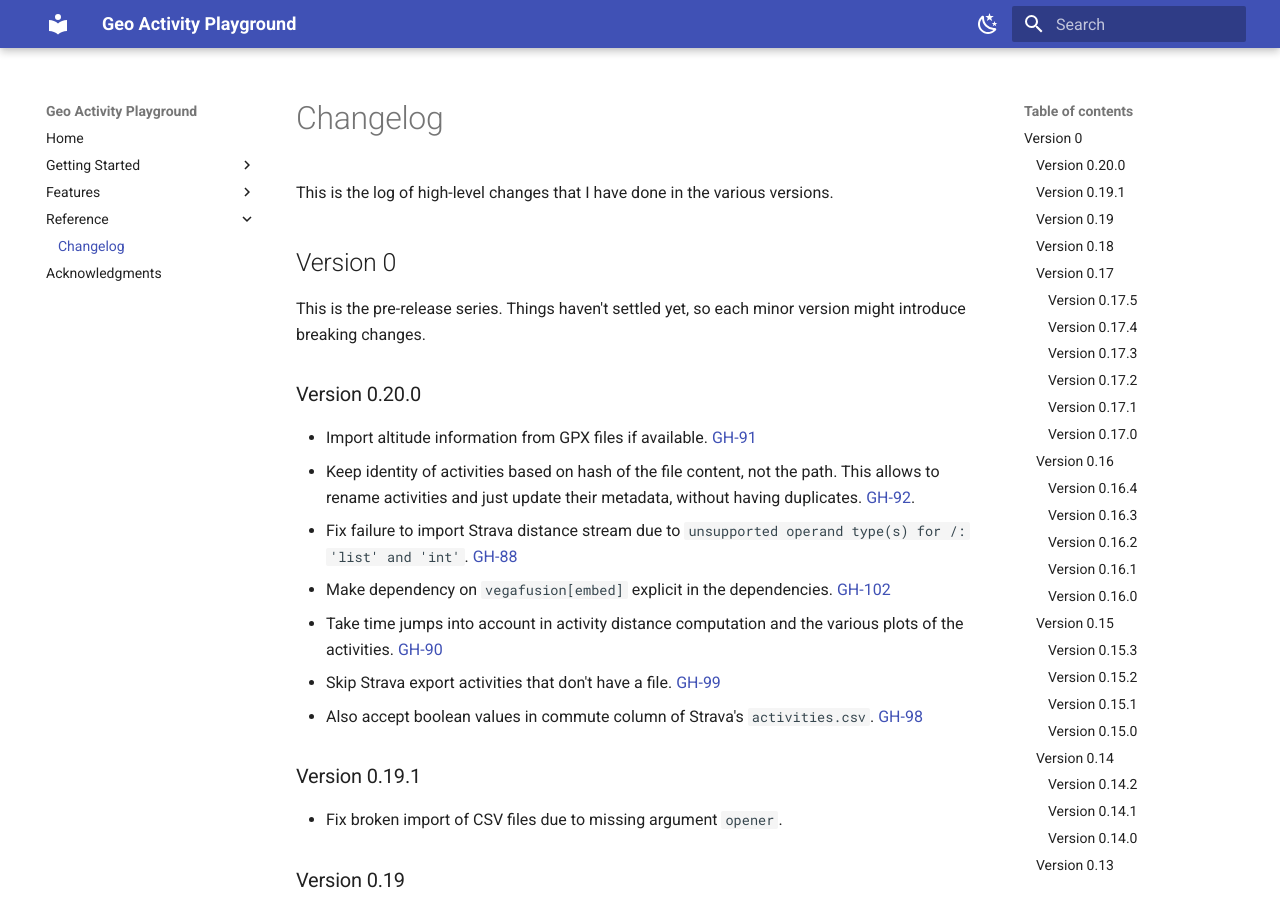
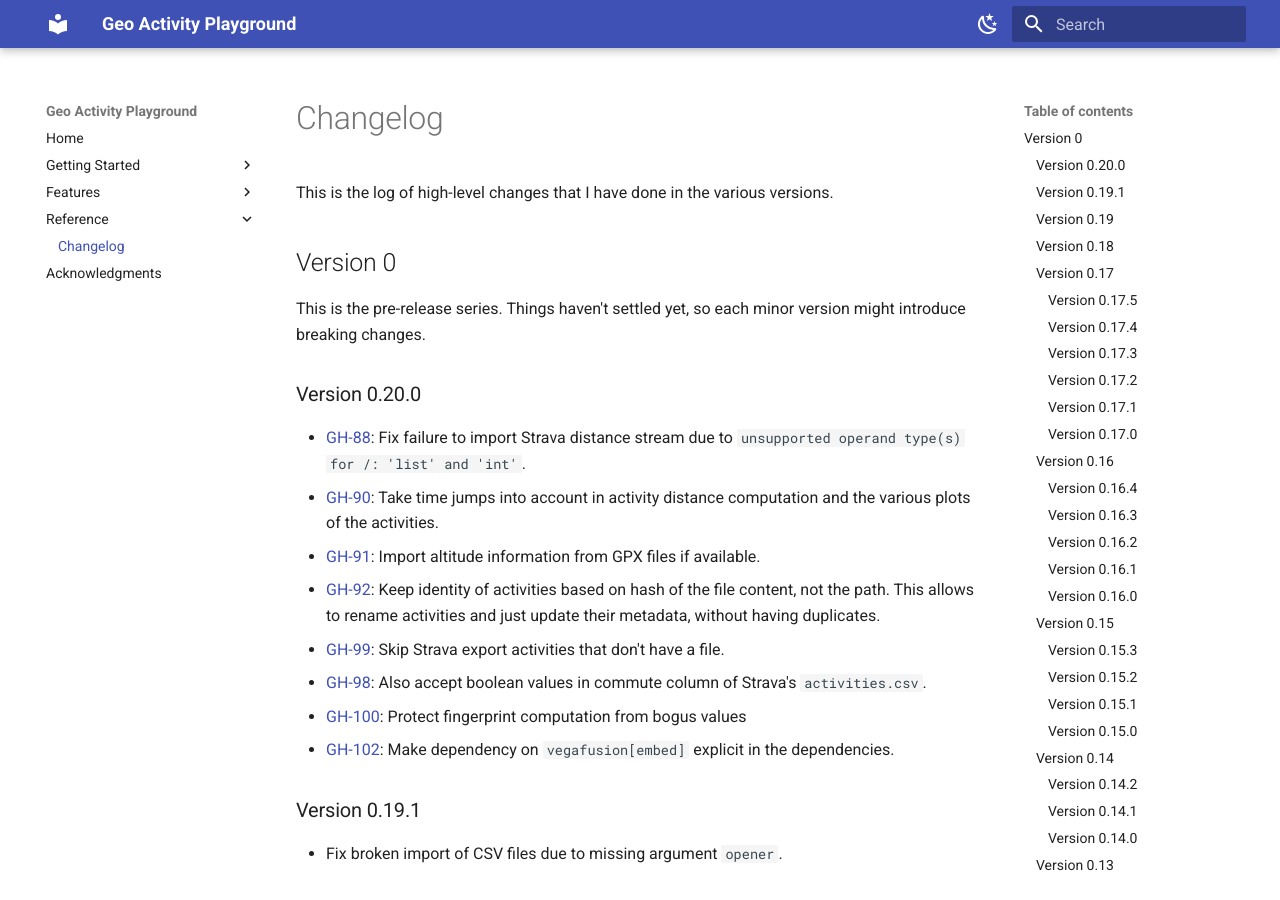
Before and after one commit to martin-ueding/geo-activity-playground, an MkDocs documentation site: the page built from docs/reference/changelog.md, in a window 1280 px wide and 900 px high. Built offline with MkDocs 1.6.1 and Material for MkDocs 9.7.7, drawn with Linux system fonts in a browser that asks for light colours.

Commit message:
Change changelog format

```diff
--- a/docs/reference/changelog.md
+++ b/docs/reference/changelog.md
@@ -8,13 +8,14 @@ This is the pre-release series. Things haven't settled yet, so each minor versio
 
 ### Version 0.20.0
 
-- Import altitude information from GPX files if available. [GH-91](https://github.com/martin-ueding/geo-activity-playground/pull/91)
-- Keep identity of activities based on hash of the file content, not the path. This allows to rename activities and just update their metadata, without having duplicates. [GH-92](https://github.com/martin-ueding/geo-activity-playground/issues/92).
-- Fix failure to import Strava distance stream due to `unsupported operand type(s) for /: 'list' and 'int'`. [GH-88](https://github.com/martin-ueding/geo-activity-playground/issues/88)
-- Make dependency on `vegafusion[embed]` explicit in the dependencies. [GH-102](https://github.com/martin-ueding/geo-activity-playground/issues/102)
-- Take time jumps into account in activity distance computation and the various plots of the activities. [GH-90](https://github.com/martin-ueding/geo-activity-playground/issues/90)
-- Skip Strava export activities that don't have a file. [GH-99](https://github.com/martin-ueding/geo-activity-playground/issues/99)
-- Also accept boolean values in commute column of Strava's `activities.csv`. [GH-98](https://github.com/martin-ueding/geo-activity-playground/issues/98)
+- [GH-88](https://github.com/martin-ueding/geo-activity-playground/issues/88): Fix failure to import Strava distance stream due to `unsupported operand type(s) for /: 'list' and 'int'`.
+- [GH-90](https://github.com/martin-ueding/geo-activity-playground/issues/90): Take time jumps into account in activity distance computation and the various plots of the activities.
+- [GH-91](https://github.com/martin-ueding/geo-activity-playground/pull/91): Import altitude information from GPX files if available.
+- [GH-92](https://github.com/martin-ueding/geo-activity-playground/issues/92): Keep identity of activities based on hash of the file content, not the path. This allows to rename activities and just update their metadata, without having duplicates.
+- [GH-99](https://github.com/martin-ueding/geo-activity-playground/issues/99): Skip Strava export activities that don't have a file.
+- [GH-98](https://github.com/martin-ueding/geo-activity-playground/issues/98): Also accept boolean values in commute column of Strava's `activities.csv`.
+- [GH-100](https://github.com/martin-ueding/geo-activity-playground/issues/100): Protect fingerprint computation from bogus values
+- [GH-102](https://github.com/martin-ueding/geo-activity-playground/issues/102): Make dependency on `vegafusion[embed]` explicit in the dependencies.
 
 ### Version 0.19.1
 
```
